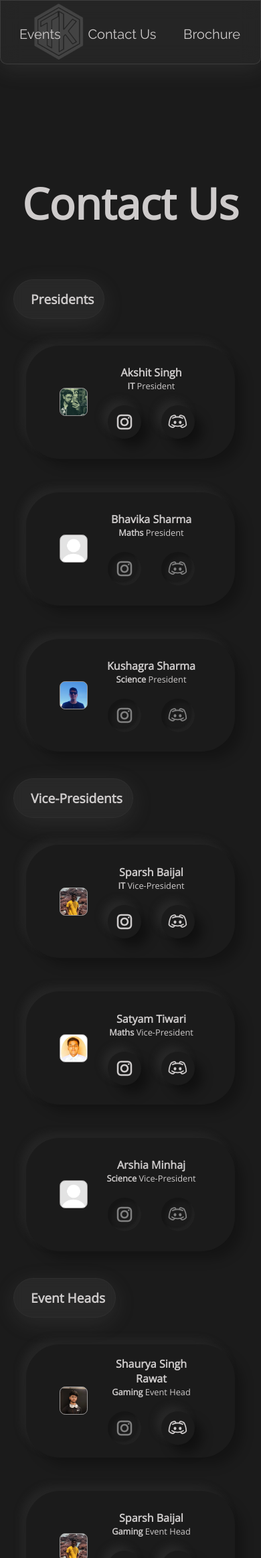
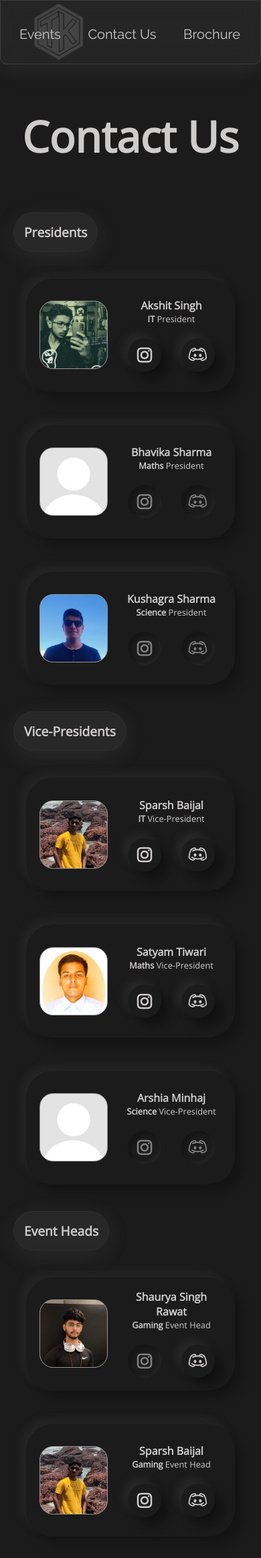
Before and after one commit to akshit2434/Technika_web2023, a PHP site: page /contactus.html in a window 390 px wide. Shown: the top 2326 px of the page at 67% size. Run offline with PHP 8.4, Linux system fonts and the light colour scheme; some libraries are stand-ins or nearby versions; some web fonts are replaced.

Commit message:
fixes for mobile responsiveness

```diff
--- a/css/contact-mobile.css
+++ b/css/contact-mobile.css
@@ -13,6 +13,17 @@
 @media screen and (max-width: 700px) {
   .pc {
     display: none !important;
+  }
+  .content {
+    flex-direction: column;
+    justify-content: center;
+    vertical-align: middle;
+  }
+  .content #contact_h1 {
+    margin-top: 0 !important;
+  }
+  .content .sticky_h2 h2 {
+    margin-left: 0 !important;
   }
   #navbar .logo {
     height: 90px !important;
@@ -50,7 +61,9 @@
   .card {
     width: 80vw;
     height: 20vh;
+    padding: 20px !important;
     margin: 0 !important;
+    border-radius: 40px !important;
   }
   .card h1 {
     font-size: 1rem;
--- a/css/contact-mobile.scss
+++ b/css/contact-mobile.scss
@@ -18,6 +18,20 @@
 @media screen and (max-width: 700px) {
     .pc{
         display: none !important;
+    }
+    .content{
+        flex-direction: column;
+        justify-content: center;
+        vertical-align: middle;
+        // text-align: center;
+        #contact_h1{
+            margin-top: 0 !important;
+        }
+        .sticky_h2{
+            h2{
+                margin-left: 0 !important;
+            }
+        }
     }
     #navbar {
         // padding-bottom: 10px !important;
@@ -63,7 +77,9 @@
     .card{
         width: 80vw;
         height:20vh;
+        padding:20px !important;
         margin: 0 !important;
+        border-radius: 40px !important;
         h1{
             font-size: 1rem;
             margin: 0;
--- a/css/contact.css
+++ b/css/contact.css
@@ -285,7 +285,6 @@
 
 .credits {
   min-height: 20px;
-  width: 100vw;
   background-color: rgb(19, 19, 19);
   padding: 20px;
   position: relative;
--- a/css/contact.scss
+++ b/css/contact.scss
@@ -389,7 +389,7 @@
 
 .credits {
     min-height: 20px;
-    width: 100vw;
+    // width: 100vw;
     background-color: rgb(19, 19, 19);
     padding: 20px;
     position: relative;
```
Also changed, not shown: 2 other files.
